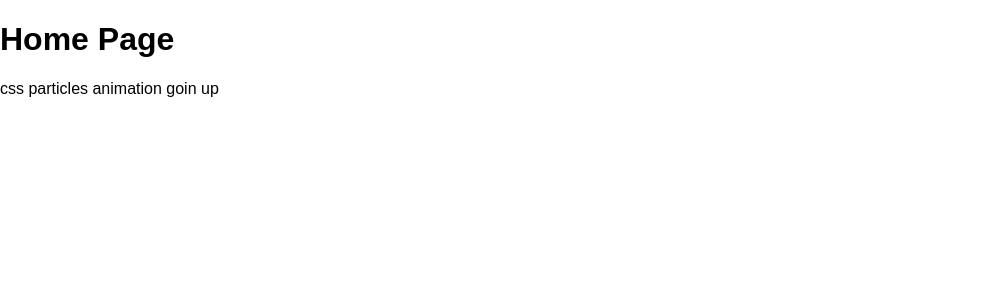
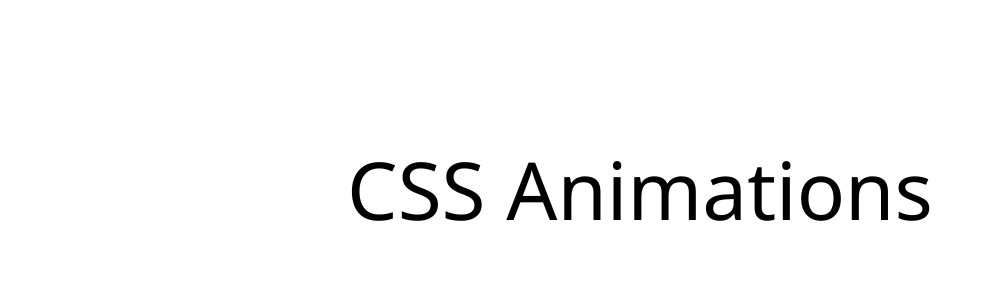
Before and after one commit to push-on/svelte-css-animations, a SvelteKit app: page / in a window 1280 px wide. Shown: the top 300 px of the page, without its empty margins (0-993 px from the left). Built offline with nearby package versions, Linux system fonts and the light colour scheme.

Commit message:
Update 07/26/2023 00:03:06

```diff
--- /dev/null
+++ b/src/routes/+layout.js
@@ -0,0 +1,6 @@
+export const load = ({ url }) => {
+	const { pathname } = url
+	return {
+		pathname
+	}
+}
--- a/src/routes/+layout.svelte
+++ b/src/routes/+layout.svelte
@@ -1,5 +1,25 @@
+
+
 <script>
  import '../style.css'
+  import { fly } from "svelte/transition"
+  import { cubicIn, cubicOut } from "svelte/easing"
+
+  export let data
+
+  const duration = 300
+  const delay = duration + 100
+  const y = 10
+
+  const transitionIn = { easing: cubicOut, y, duration, delay }
+  const transitionOut = { easing: cubicIn, y: -y, duration }
 </script>
 
-<slot />
+{#key data.pathname}
+  <div
+    in:fly={transitionIn}
+    out:fly={transitionOut}
+  >
+    <slot />
+  </div>
+{/key}
--- a/src/routes/+page.svelte
+++ b/src/routes/+page.svelte
@@ -1,4 +1,30 @@
-<div>
-  <h1>Home Page</h1>
-  <a href="/particles">css particles animation goin up</a>
+<div class="container">
+  <div>
+    <h1>CSS Animations</h1>
+    <a href="/particles">1. CSS particles Floating Up</a>
+  </div>
 </div>
+
+<style lang="scss">
+  .container {
+    display: flex;
+    flex-direction: column;
+    align-items: center;
+    height: 100vh;
+		padding: 5rem;
+  }
+  a {
+    color: white;
+    font-size: 1.5rem;
+    &:hover {
+      text-decoration: underline;
+      text-underline-offset: 5px;
+			text-decoration-color: darkgray;
+    }
+  }
+  h1 {
+    font-size: 5rem;
+    font-family: "Segoe UI", Tahoma, Geneva, Verdana, sans-serif;
+		font-weight: 100;
+  }
+</style>
```
Also changed, not shown: src/routes/particles/+page.svelte (+17 -29 lines).
